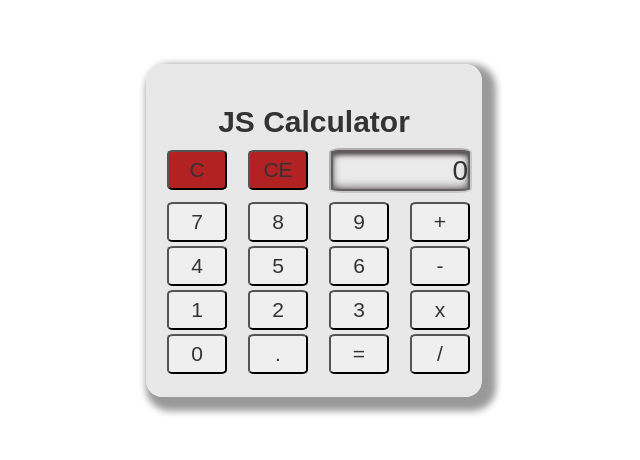
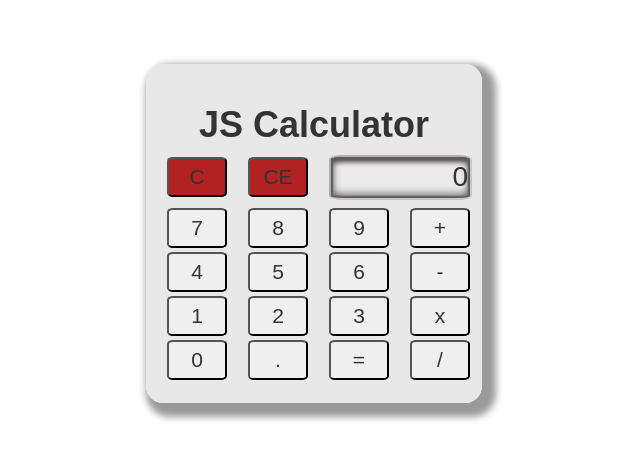
Before and after one commit to DizNicolasAmor/JavascriptCalculator, a plain HTML site: page index.html in a window 1280 px wide. Shown: the whole page, without its empty margins (326-966 px from the left). Drawn offline with nearby package versions, Linux system fonts and the light colour scheme.

Commit message:
h2 for h1

```diff
--- a/index.html
+++ b/index.html
@@ -24,7 +24,7 @@ This project is a challenge posed by FreeCodeCamp.
 
   <body>
     <div class="container">
-      <h2 id="title">JS Calculator</h2>
+      <h1 id="title">JS Calculator</h1>
 
       <div class="row">
         <div class="col-xs-3">
```
